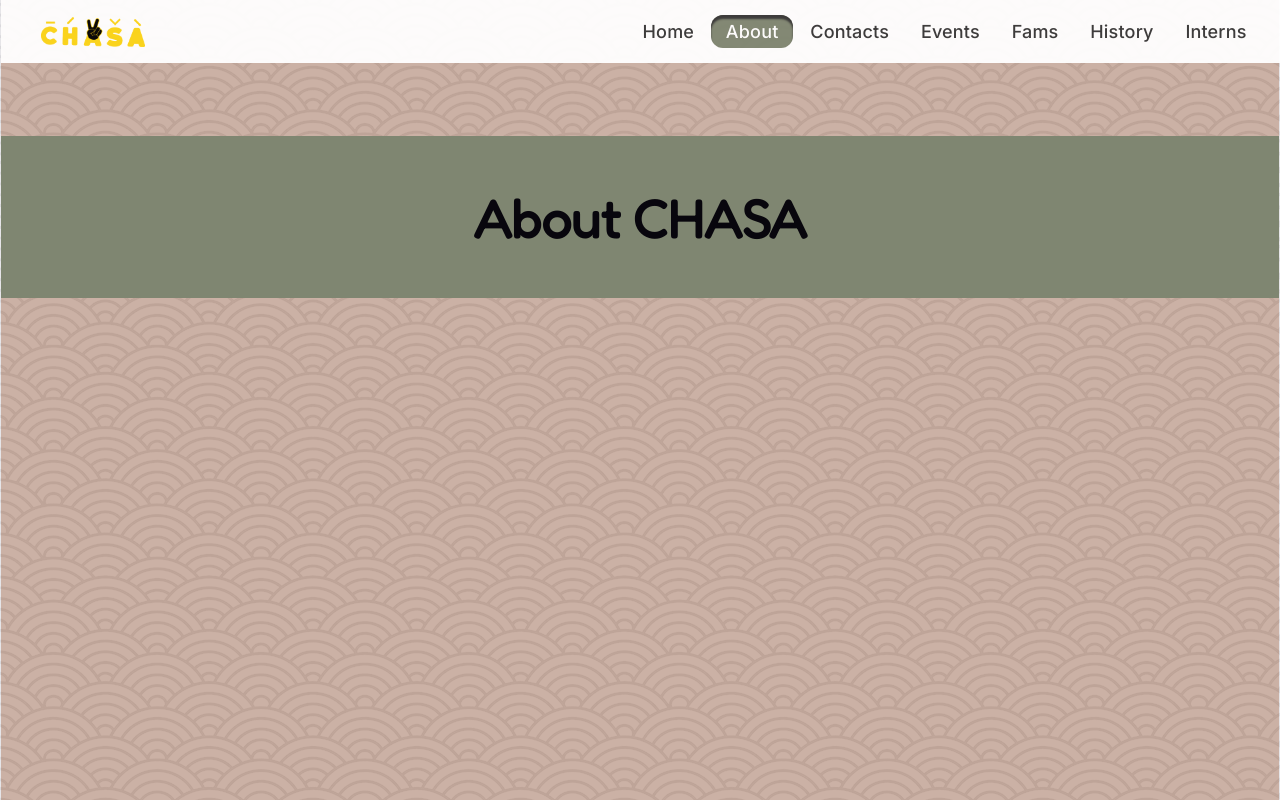
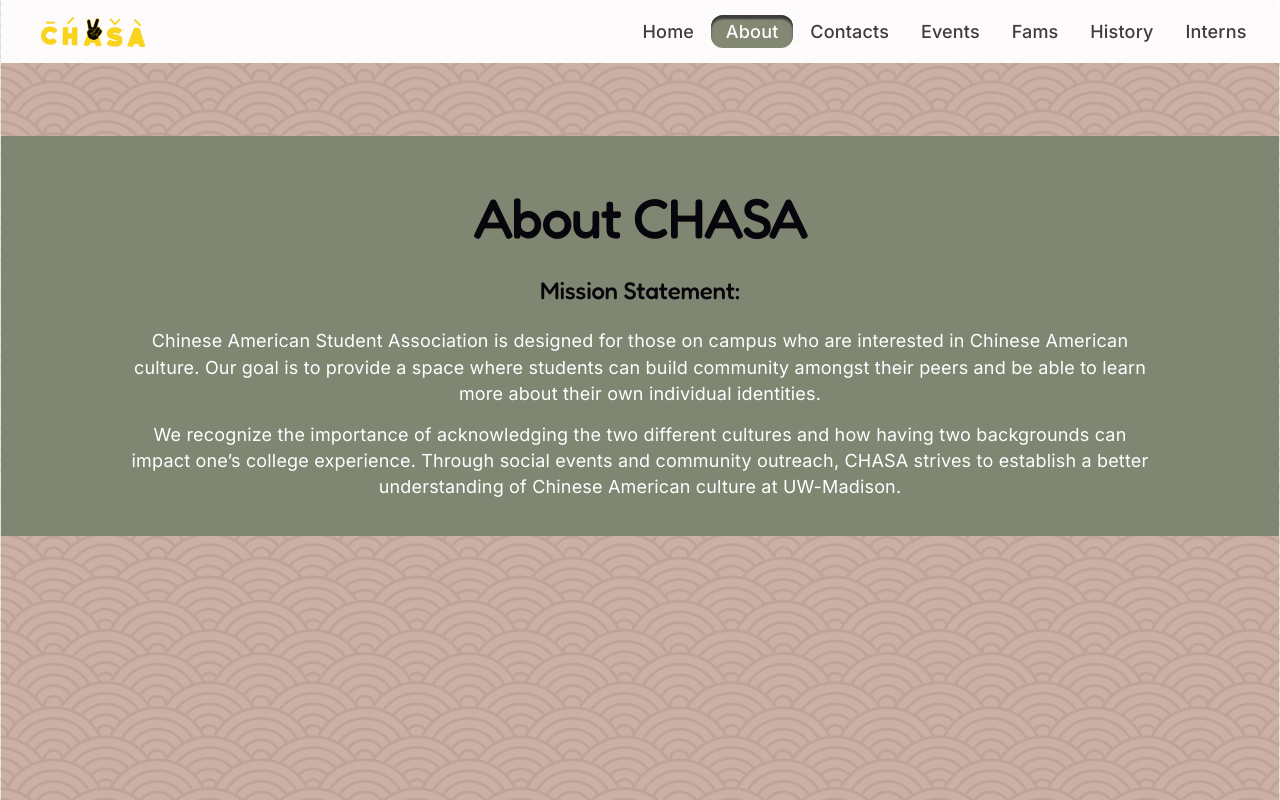
Before and after one commit to TT6577/CHASA-UWMadison, a React (Vite) app: page /about in a window 1280 px wide. Built offline with nearby package versions, Linux system fonts and the light colour scheme.

Commit message:
footer & about page updates, adding vercel.json to fix url issues

```diff
--- a/package.json
+++ b/package.json
@@ -16,6 +16,7 @@
     "lucide-react": "^1.16.0",
     "react": "^19.2.6",
     "react-dom": "^19.2.6",
+    "react-icons": "^5.6.0",
     "react-router-dom": "^7.15.1",
     "tailwindcss": "^4.3.0"
   },
--- a/src/App.css
+++ b/src/App.css
@@ -107,6 +107,13 @@
 
 li {
   color: #363636;
+}
+
+.footer-text li {
+  color: #FFFFFF;
+  display: flex;
+  align-items: center;
+  gap: 8px;
 }
 
 #footer {
--- a/src/App.jsx
+++ b/src/App.jsx
@@ -21,7 +21,11 @@
 import History from "./pages/History.jsx";
 import Interns from "./pages/Interns.jsx";
 
+// Icons
 import { SquareMenu, SquareX } from "lucide-react";
+import { AiFillInstagram } from "react-icons/ai";
+import { SiGroupme } from "react-icons/si";
+import { IoMail } from "react-icons/io5";
 
 // Motion
 import { AnimatePresence, motion } from "framer-motion";
@@ -271,10 +275,35 @@
             <div style={{ height: "50px" }}></div>
             <div id="footer">
               <div style={{ height: "30px" }}></div>
-              <p
+              <div style={{ display: "flex", justifyContent: "space-between", alignItems: 'center' }}>
+                <div
+                  className="flex-side"
+                  style={{ marginLeft: "3rem", alignItems: "center" }}
+                >
+                  <a
                     className="footer-text"
-                style={{ width: "60%", margin: "0 auto" }}
+                    href="mailto:chasauwmadison@gmail.com"
+                    target="_blank"
                   >
+                    <IoMail size="55px" />
+                  </a>
+                  <a
+                    className="footer-text"
+                    href="https://www.instagram.com/chasamadison"
+                    target="_blank"
+                  >
+                    <AiFillInstagram size="50px" />
+                  </a>
+                  <a
+                    className="footer-text"
+                    href="https://groupme.com/join_group/106007294/OPtpknel"
+                    target="_blank"
+                  >
+                    <SiGroupme size="40px" />
+                  </a>
+                </div>
+
+                <p className="footer-text" style={{ width: "60%" }}>
                   Built using React, JavaScript and CSS. Hosted on Vercel. Full
                   website code{" "}
                   <a
@@ -285,6 +314,8 @@
                     here.
                   </a>
                 </p>
+              </div>
+
               <div style={{ height: "50px" }}></div>
             </div>
           </div>
--- a/src/pages/About.jsx
+++ b/src/pages/About.jsx
@@ -11,8 +11,22 @@
       transition={{ duration: 0.3 }}
     >
       <div style={{ height: "100px" }}></div>
-      <div className="green-background-div">
+      <div className="green-background-div flex-down">
         <h1>About CHASA</h1>
+        <h2>Mission Statement:</h2>
+        <p className="footer-text" style={{margin: '0 5rem 0 5rem'}}>
+          Chinese American Student Association is designed for those on campus
+          who are interested in Chinese American culture. Our goal is to provide
+          a space where students can build community amongst their peers and be
+          able to learn more about their own individual identities.
+        </p>
+        <p className="footer-text" style={{margin: '0 5rem 0 5rem'}}>
+          We recognize the importance of acknowledging the two different
+          cultures and how having two backgrounds can impact one’s college
+          experience. Through social events and community outreach, CHASA
+          strives to establish a better understanding of Chinese American
+          culture at UW-Madison.
+        </p>
       </div>
     </motion.div>
   );
```
Also changed, not shown: vercel.json (added), 1 other file (tests, documents, lock files or other folders). Lines whose indentation alone changed are shown as unchanged.
